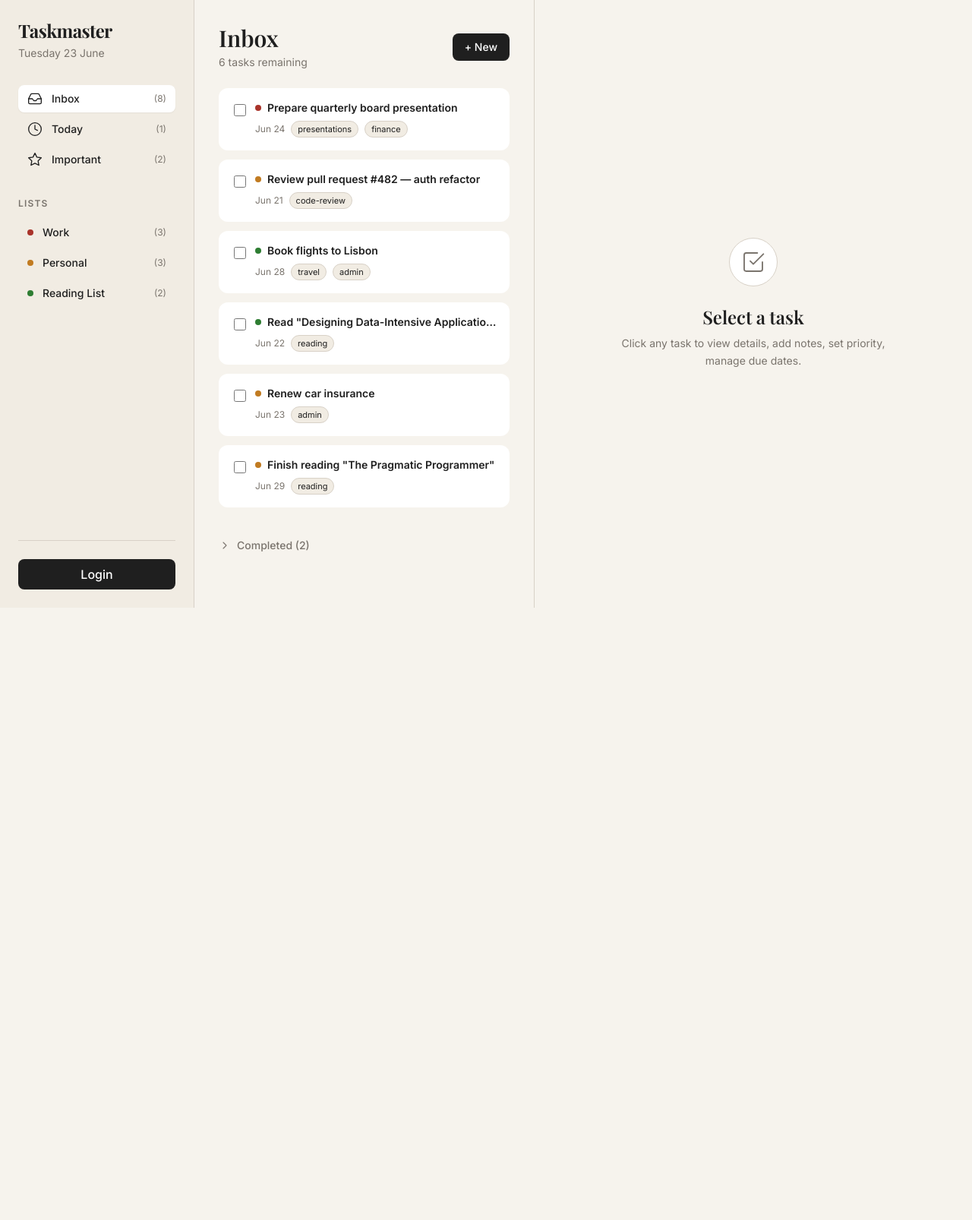
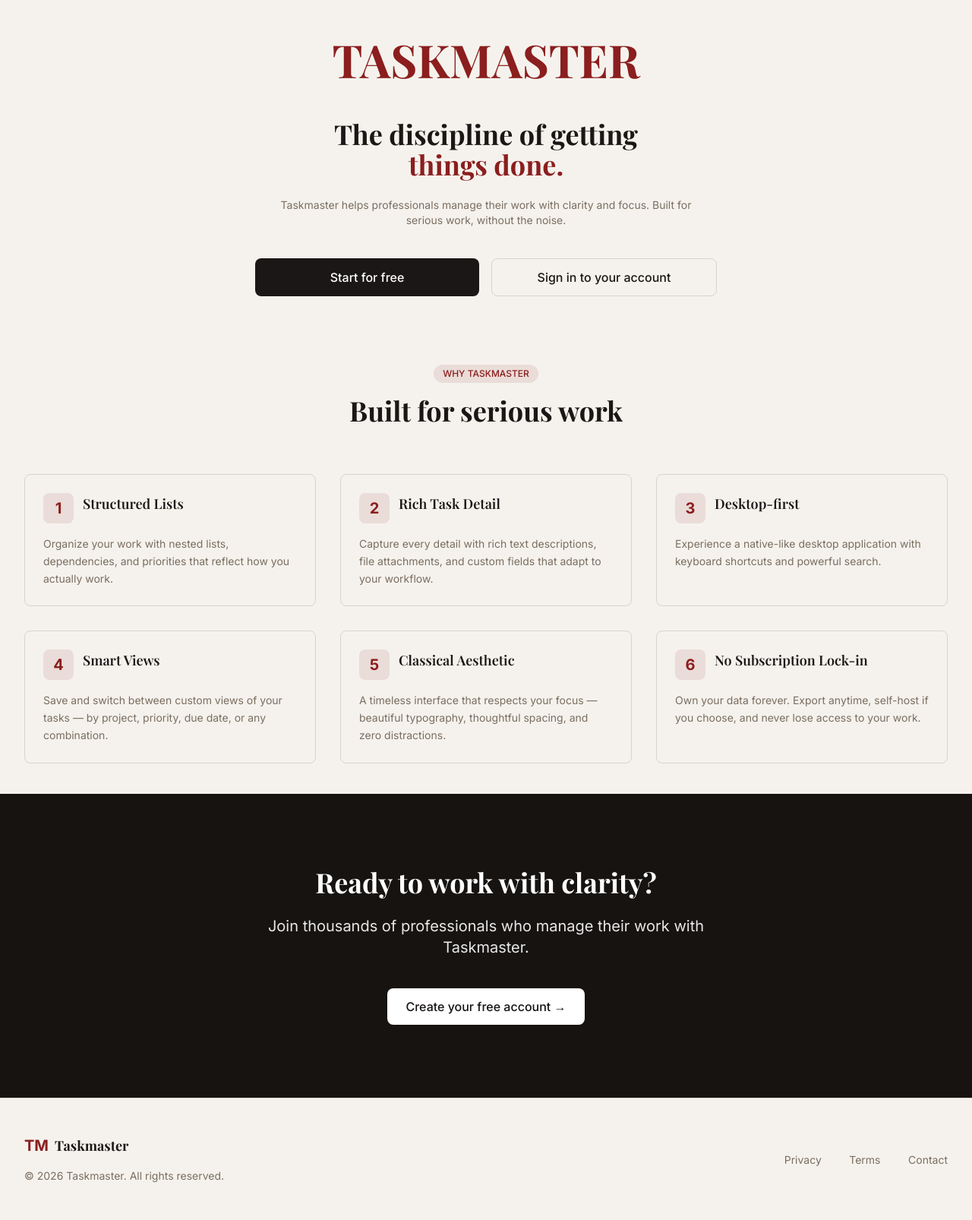
Before and after one commit to rahulnidamanuri15/Taskmaster, a FastAPI app: page / in a window 1280 px wide. Shown: the whole page at 76% size. Before the commit the page ends 800 px from the top, so only its background shows below. Run offline with FastAPI, Linux system fonts and the light colour scheme; parts of the project's set-up code (start-up, migrations or seed data) failed here and were passed over; some libraries are stand-ins or nearby versions.

Commit message:
home-page added

```diff
--- a/app.py
+++ b/app.py
@@ -85,8 +85,10 @@ def read_current_user(current_user: schemas.User = Depends(auth.get_current_user
 @app.post("/api/v1/auth/logout")
 def logout():
     # In a more secure implementation, we might add the token to a blacklist
-    # For now, we just return a success message since JWT is stateless
-    return {"message": "Logged out successfully"}
+    # For now, we just redirect to home page since JWT is stateless
+    # Use 303 See Other to convert POST to GET for the redirect
+    from fastapi.responses import RedirectResponse
+    return RedirectResponse(url="/", status_code=303)
 
 
 @app.get("/users/", response_model=List[schemas.User])
@@ -211,7 +213,8 @@ def read_tag(tag_id: int, db: Session = Depends(get_db)):
         raise HTTPException(status_code=404, detail="Tag not found")
     return db_tag
 
-# Home page
+
+# Landing page (home page)
 @app.get("/", response_class=HTMLResponse)
 async def home(request: Request):
      return templates.TemplateResponse(
@@ -232,8 +235,17 @@ async def login_page(request: Request):
 @app.get("/register", response_class=HTMLResponse)
 async def register_page(request: Request):
     return templates.TemplateResponse(
+        request=request,
+        name="register.html"
+    )
+
+
+# Main application interface (requires authentication)
+@app.get("/app", response_class=HTMLResponse)
+async def app_index(request: Request):
+     return templates.TemplateResponse(
     request=request,
-    name="register.html"
+    name="app.html"
 )
 
 
--- a/static/js/app.js
+++ b/static/js/app.js
@@ -1,5 +1,4 @@
 // Application coordinator - manages state and connects components
-console.log("APP.JS LOADED");
 import { lists, tasks as initialTasks, todayISO } from './data.js';
 import { renderSidebar } from './sidebar.js';
 import { renderTaskList } from './tasks.js';
@@ -215,26 +214,35 @@ function handleLogin() {
 
 async function handleLogout() {
   try {
-    const response = await fetch('/api/v1/auth/logout', {
-      method: 'POST',
-      headers: {
-        'Content-Type': 'application/json'
-      }
+    await fetch('/api/v1/auth/logout', {
+      method: 'POST'
     });
+  } catch (error) {
+    console.error('Logout request failed:', error);
+    // Continue to clear state and redirect even if request fails
+  }
 
-    if (!response.ok) {
-      throw new Error('Logout failed');
-    }
-
+  try {
     // Clear localStorage
     localStorage.removeItem('access_token');
     // Update state
     state.user = null;
-    // Re-render
-    render();
+    // Redirect to home page
+    window.location.href = '/';
   } catch (error) {
-    console.error('Logout error:', error);
-    alert('Logout failed. Please try again.');
+    console.error('Logout cleanup failed, attempting redirect anyway:', error);
+    // Even if cleanup fails, try to redirect
+    try {
+      window.location.href = '/';
+    } catch (e) {
+      console.error('Logout redirect failed:', e);
+      // Last resort - try to reload the page which might redirect based on state
+      try {
+        location.reload();
+      } catch (e2) {
+        console.error('Logout reload also failed:', e2);
+      }
+    }
   }
 }
 
--- a/templates/index.html
+++ b/templates/index.html
@@ -24,14 +24,12 @@
             sans: ['Inter', 'system-ui', 'sans-serif'],
           },
           colors: {
-            beige: '#F6F3ED',
-            sidebar: '#F1ECE3',
-            border: '#D8D1C7',
-            ink: '#1F1F1F',
-            muted: '#7A746D',
-            prioHigh: '#A9332A',
-            prioMed: '#C17B21',
-            prioLow: '#2E7D32',
+            beige: '#F5F2ED',
+            'dark-bg': '#161311',
+            'primary-text': '#1A1716',
+            'secondary-text': '#7A6E61',
+            'accent-red': '#8B1E1E',
+            border: '#D8D2CB',
           },
         },
       },
@@ -40,118 +38,184 @@
 
   <link rel="stylesheet" href="/static/css/styles.css" />
 </head>
-<body class="bg-beige font-sans text-ink antialiased min-h-screen">
-  <!-- Desktop: 3-column grid. Below lg: stacks vertically. -->
-  <div class="lg:grid lg:grid-cols-[20%_35%_45%] lg:h-screen">
+<body class="bg-beige font-sans text-primary-text antialiased min-h-screen">
+  <!-- Hero Section -->
+  <section class="text-center py-12 lg:py-18">
+    <h1 class="text-4xl lg:text-5xl xl:text-6xl font-display font-bold text-primary-text mb-12 leading-tight">
+        <span class="block text-accent-red">TASKMASTER</span>
+      </h1>
+    <div class="max-w-2xl mx-auto px-4 sm:px-6 lg:px-8">
 
-    <!-- Sidebar -->
-    <aside
-      id="sidebar"
-      aria-label="Primary navigation"
-      class="bg-sidebar border-b lg:border-b-0 lg:border-r border-border p-6 flex flex-col gap-8 lg:h-screen lg:overflow-y-auto"
-    ></aside>
+      <!-- Large headline -->
+      <h1 class="text-2xl lg:text-2xl xl:text-4xl font-display font-bold text-primary-text mb-6 leading-tight">
+        <span class="block">The discipline of getting</span>
+        <span class="block text-accent-red">things done.</span>
+      </h1>
 
-    <!-- Task list panel -->
-    <main
-      id="task-list-panel"
-      aria-label="Task list"
-      class="bg-beige p-6 lg:p-8 lg:h-screen lg:overflow-y-auto lg:border-r border-border"
-    ></main>
+      <!-- Supporting description -->
+      <p class="text-sm lg:text-sm text-secondary-text max-w-xl mx-auto mb-10">
+        Taskmaster helps professionals manage their work with clarity and focus.
+        Built for serious work, without the noise.
+      </p>
 
-    <!-- Details panel -->
-    <section
-      id="task-details-panel"
-      aria-label="Task details"
-      aria-live="polite"
-      class="bg-beige p-6 lg:p-10 lg:h-screen lg:overflow-y-auto"
-    ></section>
-  </div>
+      <!-- Primary and Secondary CTA Buttons -->
+      <div class="flex flex-col sm:flex-row sm:gap-4 justify-center">
+        <a href="/register" class="flex-1 px-6 py-3 bg-primary-text text-white rounded-lg font-medium hover:bg-primary-text/90 transition-colors duration-200 flex items-center justify-center">
+          Start for free
+        </a>
+        <a href="/login" class="flex-1 px-6 py-3 border border-border text-primary-text rounded-lg font-medium hover:bg-beige/50 transition-colors duration-200 flex items-center justify-center">
+          Sign in to your account
+        </a>
+      </div>
 
-  <!-- New-task modal (native <dialog> for free focus trapping + ESC handling) -->
-  <dialog
-    id="new-task-dialog"
-    aria-labelledby="new-task-title"
-    class="rounded-2xl border border-border bg-white p-0 shadow-xl backdrop:bg-ink/30 max-w-md w-full"
-  >
-    <form id="new-task-form" method="dialog" class="p-6 flex flex-col gap-4">
-      <h2 id="new-task-title" class="font-display text-2xl font-semibold">New task</h2>
+    </div>
+  </section>
 
-      <label class="flex flex-col gap-1">
-        <span class="text-sm text-muted">Title</span>
-        <input
-          type="text"
-          name="title"
-          required
-          autocomplete="off"
-          class="border border-border rounded-lg px-3 py-2 focus:outline-none focus:ring-2 focus:ring-ink/30"
-        />
-      </label>
+  <!-- Features Section -->
+  <section class="py-10 ">
+    <div class="max-w-7xl mx-auto px-4 sm:px-6 lg:px-8">
+      <!-- Section Header -->
+      <div class="text-center mb-16">
+        <span class="inline-block px-3 py-1 text-xs font-medium text-accent-red bg-accent-red/10 rounded-full mb-4">
+          WHY TASKMASTER
+        </span>
+        <h2 class="text-3xl lg:text-4xl font-display font-bold text-primary-text mb-4">
+          Built for serious work
+        </h2>
+      </div>
 
-      <label class="flex flex-col gap-1">
-        <span class="text-sm text-muted">Due date</span>
-        <input
-          type="date"
-          name="dueDate"
-          class="border border-border rounded-lg px-3 py-2 focus:outline-none focus:ring-2 focus:ring-ink/30"
-        />
-      </label>
+      <!-- Feature Grid -->
+      <div class="grid gap-8 sm:grid-cols-2 lg:grid-cols-3">
+        <!-- Feature Card 1: Structured Lists -->
+        <div class="border border-border rounded-lg p-6 hover:border-primary-text/20 transition-colors duration-200">
+          <div class="flex flex-col items-start gap-4">
+            <div class="flex items-start gap-3">
+              <div class="flex h-10 w-10 items-center justify-center rounded-lg bg-accent-red/10 flex-shrink-0">
+                <span class="text-accent-red font-bold text-xl">1</span>
+              </div>
+              <h3 class="font-display font-semibold text-lg text-primary-text">Structured Lists</h3>
+            </div>
+            <p class="text-secondary-text text-sm leading-relaxed">
+              Organize your work with nested lists, dependencies, and priorities that reflect how you actually work.
+            </p>
+          </div>
+        </div>
 
-      <fieldset class="flex flex-col gap-2">
-        <legend class="text-sm text-muted">Priority</legend>
-        <div class="flex gap-4">
-          <label class="flex items-center gap-2 cursor-pointer">
-            <input type="radio" name="priority" value="high" class="accent-prioHigh" />
-            <span class="flex items-center gap-1">
-              <span class="w-2.5 h-2.5 rounded-full bg-prioHigh"></span>
-              High
-            </span>
-          </label>
-          <label class="flex items-center gap-2 cursor-pointer">
-            <input type="radio" name="priority" value="medium" checked class="accent-prioMed" />
-            <span class="flex items-center gap-1">
-              <span class="w-2.5 h-2.5 rounded-full bg-prioMed"></span>
-              Medium
-            </span>
-          </label>
-          <label class="flex items-center gap-2 cursor-pointer">
-            <input type="radio" name="priority" value="low" class="accent-prioLow" />
-            <span class="flex items-center gap-1">
-              <span class="w-2.5 h-2.5 rounded-full bg-prioLow"></span>
-              Low
-            </span>
-          </label>
+        <!-- Feature Card 2: Rich Task Detail -->
+        <div class="border border-border rounded-lg p-6 hover:border-primary-text/20 transition-colors duration-200">
+          <div class="flex flex-col items-start gap-4">
+            <div class="flex items-start gap-3">
+              <div class="flex h-10 w-10 items-center justify-center rounded-lg bg-accent-red/10 flex-shrink-0">
+                <span class="text-accent-red font-bold text-xl">2</span>
+              </div>
+              <h3 class="font-display font-semibold text-lg text-primary-text">Rich Task Detail</h3>
+            </div>
+            <p class="text-secondary-text text-sm leading-relaxed">
+              Capture every detail with rich text descriptions, file attachments, and custom fields that adapt to your workflow.
+            </p>
+          </div>
         </div>
-      </fieldset>
 
-      <label class="flex flex-col gap-1">
-        <span class="text-sm text-muted">Tags (comma separated)</span>
-        <input
-          type="text"
-          name="tags"
-          autocomplete="off"
-          placeholder="e.g. work, finance"
-          class="border border-border rounded-lg px-3 py-2 focus:outline-none focus:ring-2 focus:ring-ink/30"
-        />
-      </label>
+        <!-- Feature Card 3: Desktop-first -->
+        <div class="border border-border rounded-lg p-6 hover:border-primary-text/20 transition-colors duration-200">
+          <div class="flex flex-col items-start gap-4">
+            <div class="flex items-start gap-3">
+              <div class="flex h-10 w-10 items-center justify-center rounded-lg bg-accent-red/10 flex-shrink-0">
+                <span class="text-accent-red font-bold text-xl">3</span>
+              </div>
+              <h3 class="font-display font-semibold text-lg text-primary-text">Desktop-first</h3>
+            </div>
+            <p class="text-secondary-text text-sm leading-relaxed">
+              Experience a native-like desktop application with keyboard shortcuts and powerful search.
+            </p>
+          </div>
+        </div>
 
-      <div class="flex justify-end gap-2 pt-2">
-        <button
-          type="button"
-          id="cancel-new-task"
-          class="px-4 py-2 rounded-lg text-muted hover:bg-beige transition-colors duration-200"
-        >
-          Cancel
-        </button>
-        <button
-          type="submit"
-          class="px-4 py-2 rounded-lg bg-ink text-white hover:bg-ink/85 transition-colors duration-200"
-        >
-          Add task
-        </button>
+        <!-- Feature Card 4: Smart Views -->
+        <div class="border border-border rounded-lg p-6 hover-border-primary-text/20 transition-colors duration-200">
+          <div class="flex flex-col items-start gap-4">
+            <div class="flex items-start gap-3">
+              <div class="flex h-10 w-10 items-center justify-center rounded-lg bg-accent-red/10 flex-shrink-0">
+                <span class="text-accent-red font-bold text-xl">4</span>
+              </div>
+              <h3 class="font-display font-semibold text-lg text-primary font-semibold text-lg text-primary-text">Smart Views</h3>
+            </div>
+            <p class="text-secondary-text text-sm leading-relaxed">
+              Save and switch between custom views of your tasks — by project, priority, due date, or any combination.
+            </p>
+          </div>
+        </div>
+
+        <!-- Feature Card 5: Classical Aesthetic -->
+        <div class="border border-border rounded-lg p-6 hover-border-primary-text/20 transition-colors duration-200">
+          <div class="flex flex-col items-start gap-4">
+            <div class="flex items-start gap-3">
+              <div class="flex h-10 w-10 items-center justify-center rounded-lg bg-accent-red/10 flex-shrink-0">
+                <span class="text-accent-red font-bold text-xl">5</span>
+              </div>
+              <h3 class="font-display font-semibold text-lg text-primary-text">Classical Aesthetic</h3>
+            </div>
+            <p class="text-secondary-text text-sm leading-relaxed">
+              A timeless interface that respects your focus — beautiful typography, thoughtful spacing, and zero distractions.
+            </p>
+          </div>
+        </div>
+
+        <!-- Feature Card 6: No Subscription Lock-in -->
+        <div class="border border-border rounded-lg p-6 hover-border-primary-text/20 transition-colors duration-200">
+          <div class="flex flex-col items-start gap-4">
+            <div class="flex items-start gap-3">
+              <div class="flex h-10 w-10 items-center justify-center rounded-lg bg-accent-red/10 flex-shrink-0">
+                <span class="text-accent-red font-bold text-xl">6</span>
+              </div>
+              <h3 class="font-display font-semibold text-lg text-primary-text">No Subscription Lock-in</h3>
+            </div>
+            <p class="text-secondary-text text-sm leading-relaxed">
+              Own your data forever. Export anytime, self-host if you choose, and never lose access to your work.
+            </p>
+          </div>
+        </div>
       </div>
-    </form>
-  </dialog>
+    </div>
+  </section>
 
-  <script type="module" src="/static/js/app.js"></script>
+  <!-- CTA Section -->
+  <section class="bg-dark-bg text-white py-20 lg:py-24">
+    <div class="max-w-2xl mx-auto px-4 sm:px-6 lg:px-8 text-center">
+      <h2 class="text-3xl lg:text-4xl font-display font-bold mb-6">
+        Ready to work with clarity?
+      </h2>
+      <p class="text-lg lg:text-xl text-white/90 max-w-xl mx-auto mb-10">
+        Join thousands of professionals who manage their work with Taskmaster.
+      </p>
+      <a href="/register" class="inline-block px-6 py-3 bg-white text-dark-bg rounded-lg font-medium hover:bg-white/90 transition-colors duration-200">
+        Create your free account →
+      </a>
+    </div>
+  </section>
+
+  <!-- Footer -->
+  <footer class="border-t border-border py-12">
+    <div class="max-w-7xl mx-auto px-4 sm:px-6 lg:px-8 flex flex-col lg:flex-row lg:justify-between lg:items-center">
+      <div class="flex flex-col items-center lg:items-start lg:mb-0 mb-6">
+        <!-- Logo icon (simple text logo for now) -->
+        <div class="flex items-center gap-2 mb-4">
+          <span class="text-accent-red font-bold text-xl">TM</span>
+          <span class="font-display font-bold text-lg">Taskmaster</span>
+        </div>
+        <p class="text-center text-sm text-secondary-text">
+          © 2026 Taskmaster. All rights reserved.
+        </p>
+      </div>
+
+      <div class="hidden lg:flex lg:space-x-8">
+        <nav class="space-x-8">
+          <a href="#" class="text-sm text-secondary-text hover:text-primary-text transition-colors duration-200">Privacy</a>
+          <a href="#" class="text-sm text-secondary-text hover:text-primary-text transition-colors duration-200">Terms</a>
+          <a href="#" class="text-sm text-secondary-text hover:text-primary-text transition-colors duration-200">Contact</a>
+        </nav>
+      </div>
+    </div>
+  </footer>
 </body>
 </html>
--- a/templates/login.html
+++ b/templates/login.html
@@ -282,7 +282,7 @@
         localStorage.setItem('access_token', data.access_token);
 
         // Redirect to dashboard/main app
-        window.location.href = '/';
+        window.location.href = '/app';
       })
       .catch(error => {
         console.error('Login error:', error);
```
Also changed, not shown: server_output.txt (added, +33 -0 lines), templates/app.html (added, +157 -0 lines), 1 other file.
